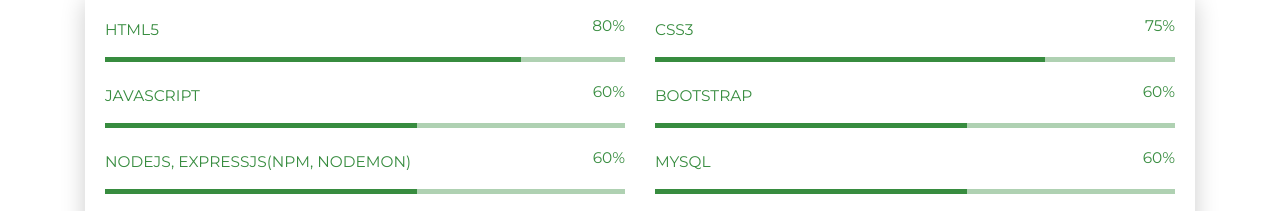
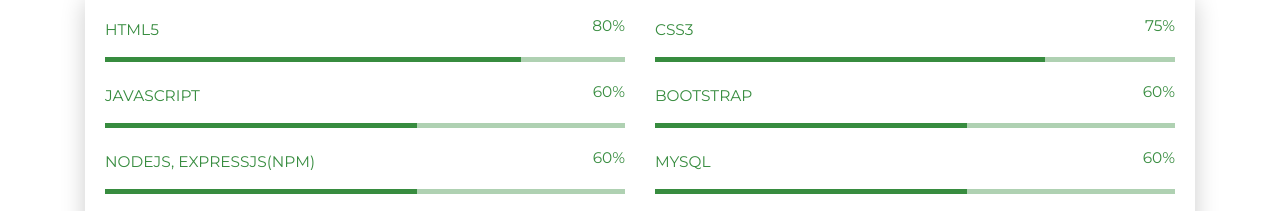
Before and after one commit to Ruth24/portfolio, a plain HTML site: page index.html in a window 1280 px wide. Shown: the part 1113-1324 px from the top of the page. Drawn offline with Linux system fonts and the light colour scheme.

Commit message:
Changed files

```diff
--- a/index.html
+++ b/index.html
@@ -124,7 +124,7 @@
         </div>
         <div class="row">
           <div class="col-md-6">
-            <div class="progress-container progress-primary"><span class="progress-badge">NodeJS, ExpressJS(NPM, Nodemon)</span>
+            <div class="progress-container progress-primary"><span class="progress-badge">NodeJS, ExpressJS(NPM)</span>
               <div class="progress">
                 <div class="progress-bar progress-bar-primary" data-aos="progress-full" data-aos-offset="10" data-aos-duration="2000" role="progressbar" aria-valuenow="60" aria-valuemin="0" aria-valuemax="100" style="width: 60%;"></div><span class="progress-value">60%</span>
               </div>
```
